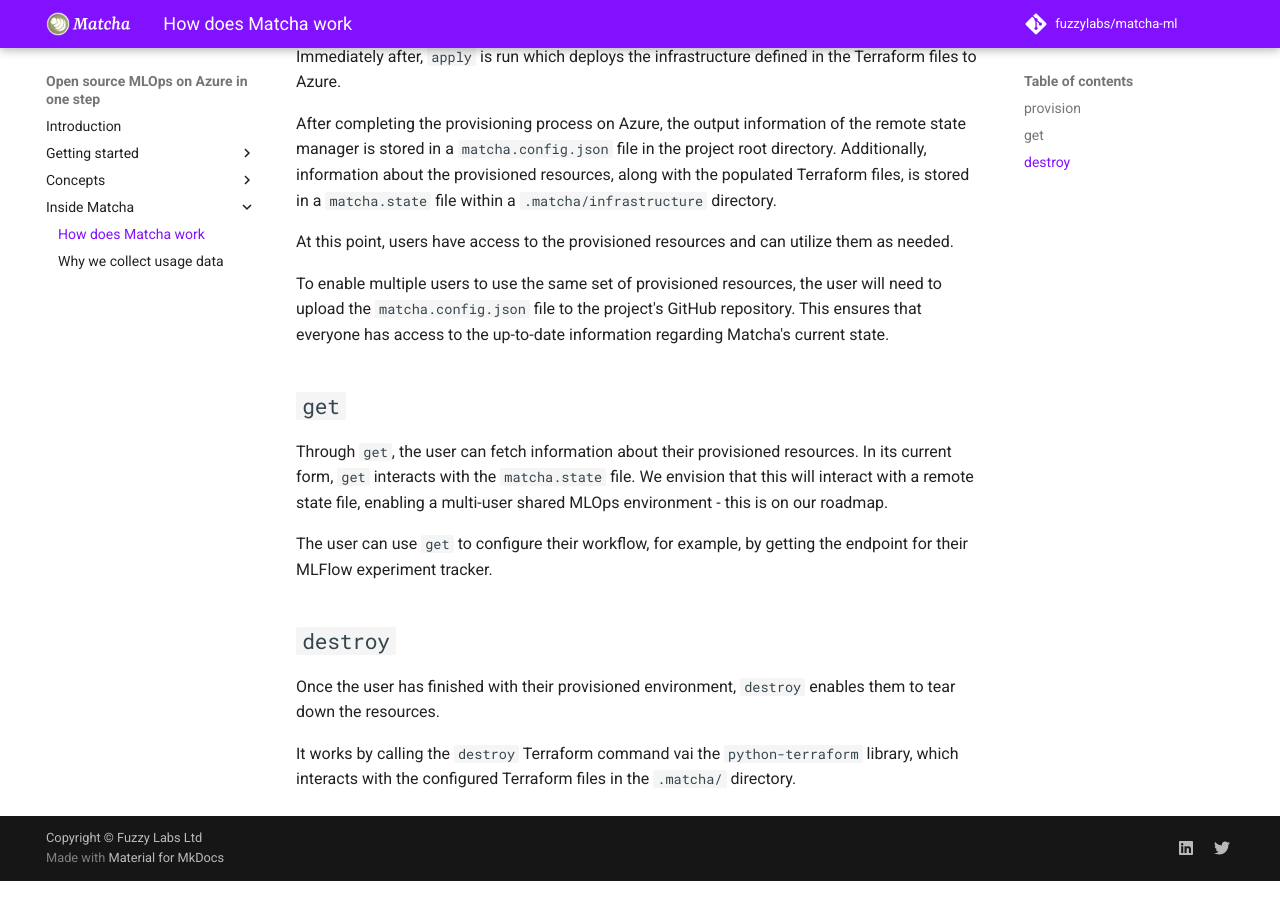
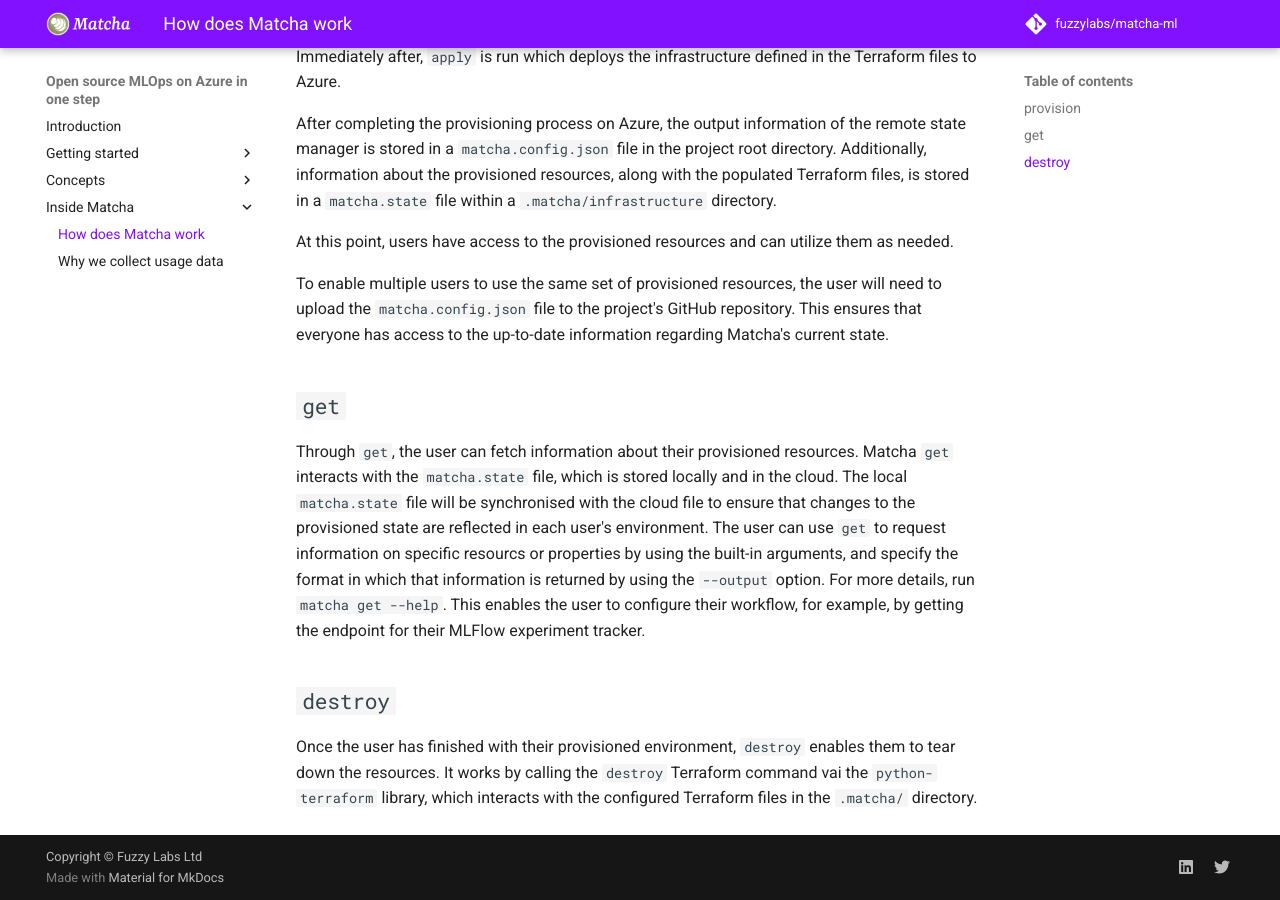
Before and after one commit to fuzzylabs/matcha, an MkDocs documentation site: the page built from docs/inside-matcha.md, in a window 1280 px wide and 900 px high, scrolled down 1214 px. Built offline with MkDocs 1.6.1 and Material for MkDocs 9.7.7, drawn with Linux system fonts in a browser that asks for light colours; emoji names are drawn with the system emoji font; comment, search, counter and statistics services are not loaded; some of the changed text lies outside the part shown.

Commit message:
updates inside-matcha docs

```diff
--- a/docs/inside-matcha.md
+++ b/docs/inside-matcha.md
@@ -1,6 +1,6 @@
 # :thinking: How does Matcha work?
 
-Matcha is a tool which will provision an MLOps environment for you to use. To do that, we make use of various open source tools and libraries. Here, we'll provide a deep dive into how Matcha actually works.
+Matcha is a tool that will provision an MLOps environment for you to use. To do that, we make use of various open source tools and libraries. Here, we'll provide a deep dive into how Matcha actually works.
 
 Below is a diagram describing what happens when you use each of the commands implemented by Matcha.
 
@@ -27,12 +27,9 @@
 
 ## `get`
 
-Through `get`, the user can fetch information about their provisioned resources. In its current form, `get` interacts with the `matcha.state` file. We envision that this will interact with a remote state file, enabling a multi-user shared MLOps environment - this is on our roadmap.
-
-The user can use `get` to configure their workflow, for example, by getting the endpoint for their MLFlow experiment tracker.
+Through `get`, the user can fetch information about their provisioned resources. Matcha `get` interacts with the `matcha.state` file, which is stored locally and in the cloud. The local `matcha.state` file will be synchronised with the cloud file to ensure that changes to the provisioned state are reflected in each user's environment.
+The user can use `get` to request information on specific resourcs or properties by using the built-in arguments, and specify the format in which that information is returned by using the `--output` option. For more details, run `matcha get --help`. This enables the user to configure their workflow, for example, by getting the endpoint for their MLFlow experiment tracker.
 
 ## `destroy`
 
-Once the user has finished with their provisioned environment, `destroy` enables them to tear down the resources.
-
-It works by calling the `destroy` Terraform command vai the `python-terraform` library, which interacts with the configured Terraform files in the `.matcha/` directory.
+Once the user has finished with their provisioned environment, `destroy` enables them to tear down the resources. It works by calling the `destroy` Terraform command vai the `python-terraform` library, which interacts with the configured Terraform files in the `.matcha/` directory.
```
